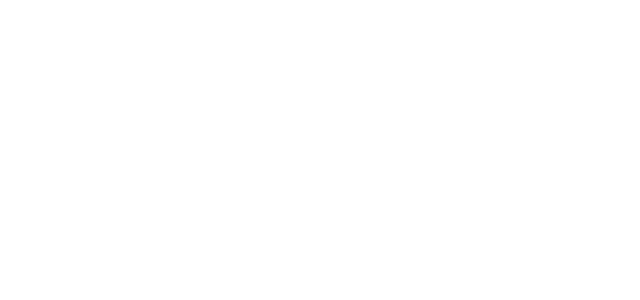
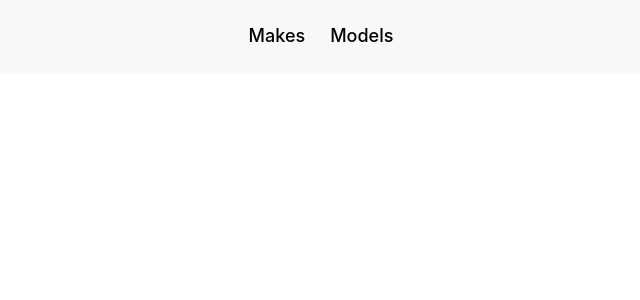
Before and after one commit to dtomicic/mono-task, a React (Create React App) app: page / in a window 1280 px wide. Shown: the top 300 px of the page, without its empty margins (319-959 px from the left). Built offline with nearby package versions, Linux system fonts and the light colour scheme.

Commit message:
navigation done

```diff
--- a/src/App.css
+++ b/src/App.css
@@ -0,0 +1,5 @@
+* {
+    margin: 0;
+    padding: 0;
+    box-sizing: border-box;
+}
--- a/src/App.jsx
+++ b/src/App.jsx
@@ -1,10 +1,11 @@
 import React from "react";
 import "./App.css";
-
+import Navigation from "./components/Navigation/Navigation";
 
 function App() {
   return (
     <div>
+      <Navigation />
     </div>
   );
 }
--- /dev/null
+++ b/src/components/Navigation/Navigation.jsx
@@ -0,0 +1,19 @@
+import React from "react";
+import "./style.css";
+
+function Navigation() {
+  return (
+    <nav>
+      <ul>
+        <li>
+          <a href="/">Makes</a>
+        </li>
+        <li>
+          <a href="/models">Models</a>
+        </li>
+      </ul>
+    </nav>
+  );
+}
+
+export default Navigation;
--- /dev/null
+++ b/src/components/Navigation/style.css
@@ -0,0 +1,26 @@
+nav {
+    display: flex;
+    justify-content: center;
+    align-items: center;
+    background-color: #f8f8f8;
+    box-shadow: 0 0 5px rgba(0, 0, 0, 0.1);
+    padding: 25px 20px;
+}
+
+ul {
+    display: flex;
+    list-style: none;
+    gap: 25px;
+}
+
+a {
+    text-decoration: none;
+    color: #000000;
+    font-size: 18px;
+    font-weight: 500;
+    transition: 0.3s;
+
+    &:hover {
+        opacity: 0.7;
+    }
+}
```
